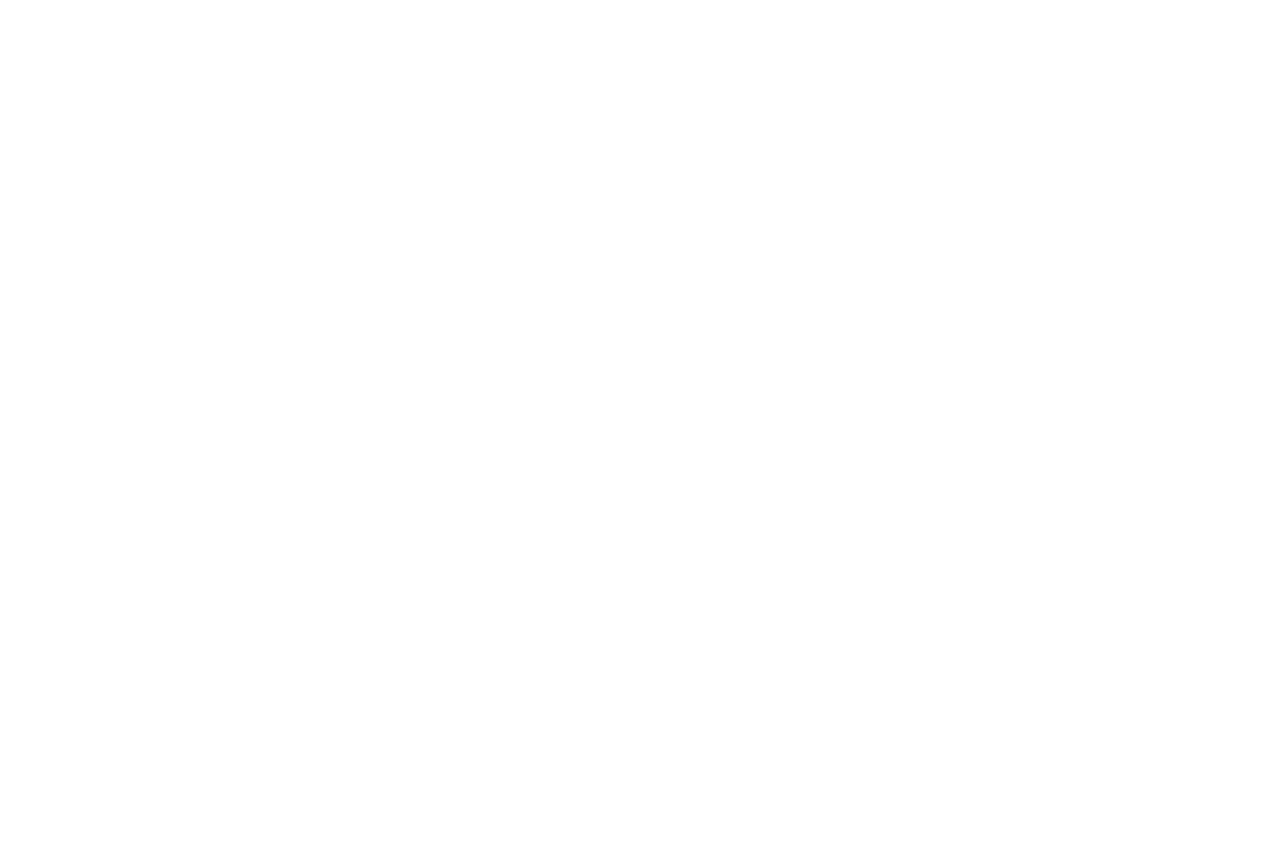
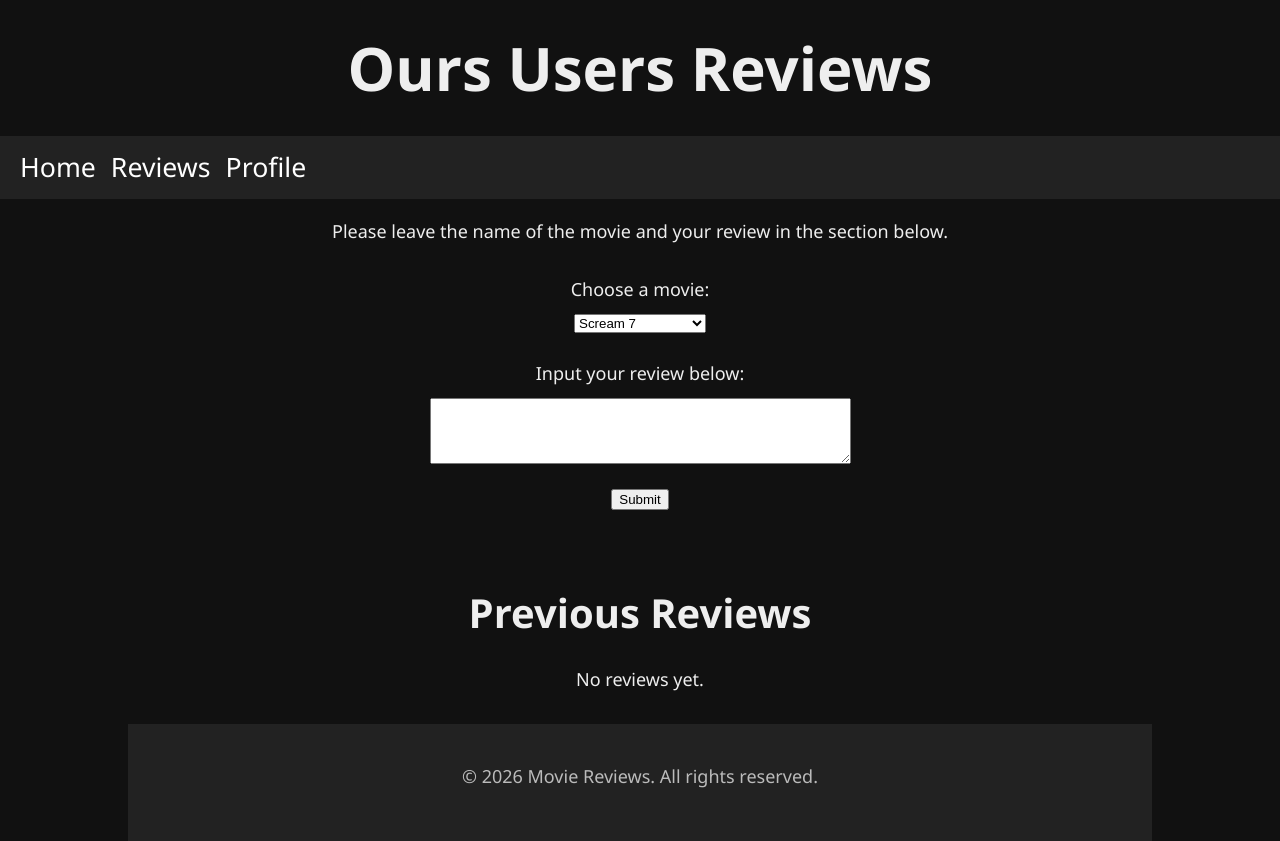
Before and after one commit to ClaireKoenigs/Mini-Assessment-2-Group-GitHub-Webserver, a website: page reviews.html in a window 1280 px wide. Before the commit the page ends 800 px from the top, so only its background shows below. Drawn offline with Linux system fonts and the light colour scheme.

Commit message:
Added the review page

```diff
--- a/reviews.html
+++ b/reviews.html
@@ -4,8 +4,37 @@
     <meta charset="UTF-8">
     <meta name="viewport" content="width=device-width, initial-scale=1.0">
     <title>Document</title>
+    <link rel="stylesheet" href="style.css">
+    <script src="script.js" defer></script>
 </head>
-<body>
+<h1>Ours Users Reviews</h1>
+    <nav>
+        <a href="index.html" id="homeButton">Home</a>
+        <a href="reviews.html" id="reviewButton">Reviews</a>
+        <a href="/Profile_File/Profile.html" id="profileButton">Profile</a>
+    </nav>
 
+<body onload="displayReply()">
+    <div class="reviewSection">
+    <p>Please leave the name of the movie and your review in the section below.</p>
+    <form id="reviewForm">
+            <label for="movies">Choose a movie:</label>
+            <select name="movies" id="movies">
+                <option value="Scream 7">Scream 7</option>
+                <option value="Goat">Goat</option>
+                <option value="Wuthering Heights">Wuthering Heights</option>
+            </select><br>
+        <label for="review">Input your review below:</label>
+        <textarea id="review" name="review" rows="4" cols="50"></textarea><br>
+        <button type="button" id="submit">Submit</button><br><br>
+    </form>
+
+    <h1>Previous Reviews</h1>
+
+    <div id="displayArea"></div>
+
+    <footer>
+        <p>&copy; 2026 Movie Reviews. All rights reserved.</p>
+    </footer>
 </body>
 </html>
--- a/script.js
+++ b/script.js
@@ -0,0 +1,53 @@
+
+function displayReply() {
+    const displayArea = document.getElementById('displayArea');
+    const reviews = JSON.parse(localStorage.getItem('reviews') || '[]');
+
+    if (reviews.length === 0) {
+        displayArea.innerHTML = '<p>No reviews yet.</p>';
+        return;
+    }
+
+    const byMovie = {};
+    reviews.forEach(r => {
+        if (!byMovie[r.movie]) byMovie[r.movie] = [];
+        byMovie[r.movie].push(r.reply);
+    });
+
+    let html = '';
+    for (const movie in byMovie) {
+        html += `<h3>${movie}</h3><ul>`;
+        byMovie[movie].forEach(r => {
+            html += `<li>${r}</li>`;
+        });
+        html += '</ul>';
+    }
+
+    displayArea.innerHTML = html;
+}
+
+function saveReply(e) {
+    e && e.preventDefault();
+    const movieSelect = document.getElementById('movies');
+    const movieChoice = movieSelect.options[movieSelect.selectedIndex].text;
+
+    const replyValue = document.getElementById('review').value.trim();
+
+    if (!replyValue) {
+        alert('Please enter a review before submitting.');
+        return;
+    }
+
+    const reviews = JSON.parse(localStorage.getItem('reviews') || '[]');
+    reviews.push({ movie: movieChoice, reply: replyValue, time: Date.now() });
+    localStorage.setItem('reviews', JSON.stringify(reviews));
+
+    alert('Review saved!');
+    document.getElementById('review').value = '';
+    displayReply();
+}
+
+document.addEventListener('DOMContentLoaded', () => {
+    document.getElementById('submit').addEventListener('click', saveReply);
+    displayReply();
+});
--- a/style.css
+++ b/style.css
@@ -125,3 +125,45 @@ footer {
     background: #222;
     color: #bbb;
 }
+
+.reviewSection {
+  width: 80%;
+  margin: 0 auto;
+}
+
+.reviewSection img {
+    display: block;
+    margin-left: auto;
+    margin-right: auto;
+}
+
+.reviewSection h1 {
+    text-align: center;
+    font-size: 40px;
+    margin-bottom: 20px;
+}
+
+.reviewSection p {
+    text-align: center;
+    font-size: 18px;
+    margin-bottom: 30px;
+}
+
+.reviewSection form {
+    display: flex;
+    flex-direction: column;
+    align-items: center;
+}
+
+.reviewSection label {
+    font-size: 18px;
+    margin-bottom: 10px;
+}
+
+.reviewSection DisplayArea {
+    margin-top: 30px;
+    width: 100%;
+    max-width: 600px;
+    margin-left: auto;
+    margin-right: auto;
+}
```
